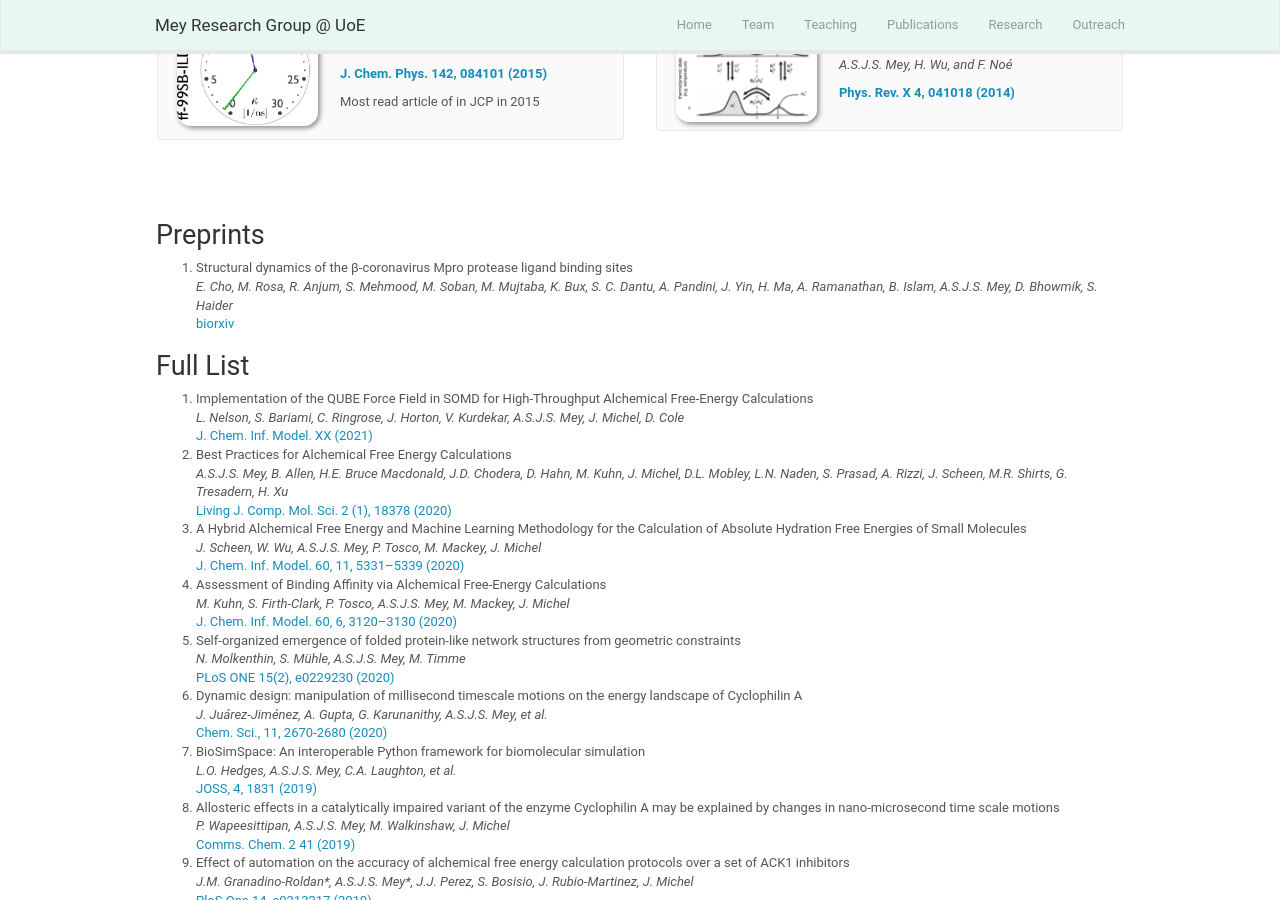
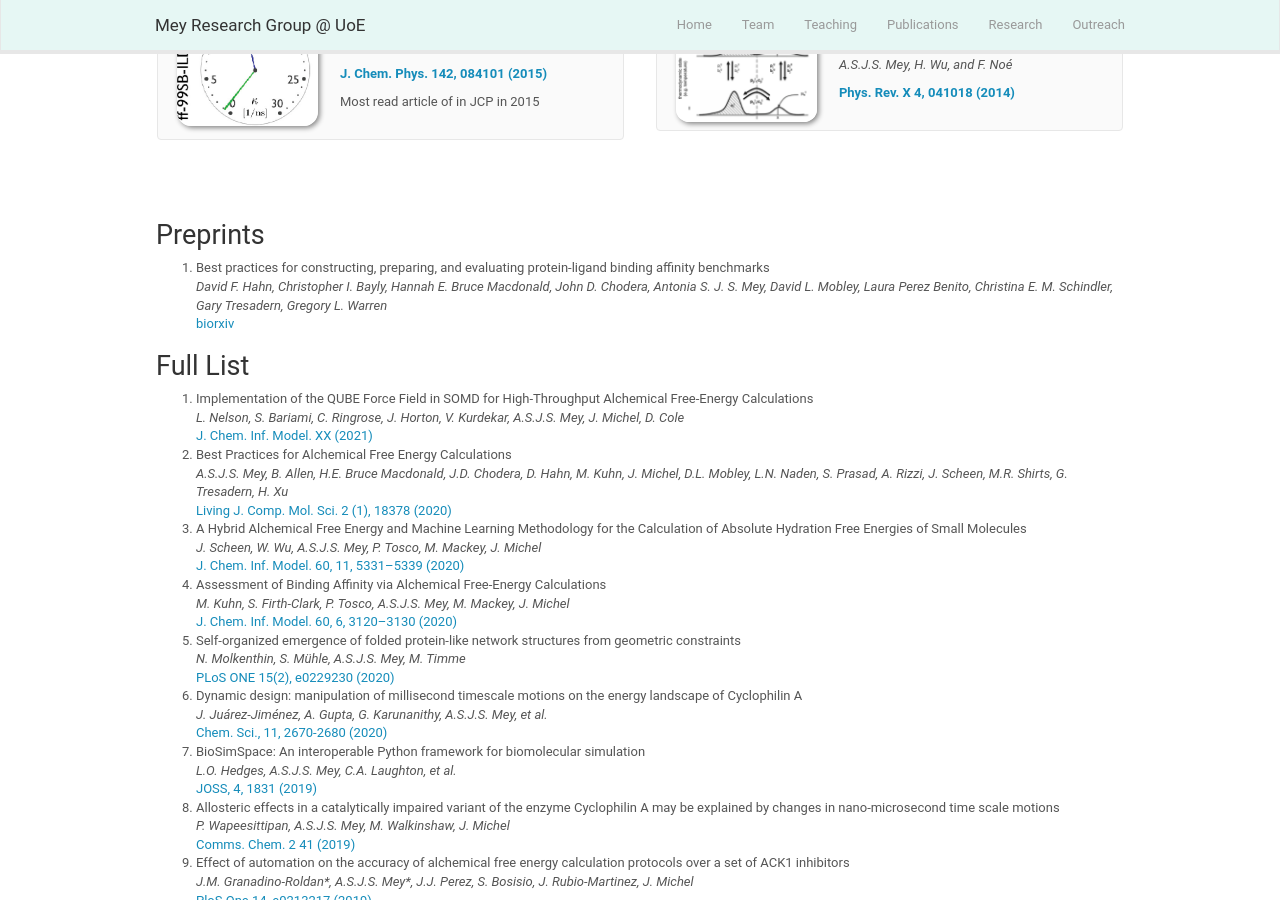
Before and after one commit to mozhu621/intellistream.github.io, a Jekyll site: the page built from _pages/publications.md, in a window 1280 px wide and 900 px high, scrolled down 876 px. Built offline with Jekyll 4.4.1, drawn with Linux system fonts in a browser that asks for light colours; nearby versions of some CDN libraries.

Commit message:
updating publications

```diff
--- a/_data/prelist.yml
+++ b/_data/prelist.yml
@@ -1,7 +1,7 @@
-- title: "Structural dynamics of the β-coronavirus Mpro protease ligand binding sites"
+- title: "Best practices for constructing, preparing, and evaluating protein-ligand binding affinity benchmarks"
   image: xx.png
-  description: Study of binding site stability of different coronavirus main proteases
-  authors:   E. Cho, M. Rosa, R. Anjum, S. Mehmood, M. Soban, M. Mujtaba, K. Bux, S. C. Dantu, A. Pandini, J. Yin, H. Ma, A. Ramanathan, B. Islam, A.S.J.S. Mey, D. Bhowmik, S. Haider
+  description: Benchmark dataset for predicting protein ligand binding affinities
+  authors: David F. Hahn, Christopher I. Bayly, Hannah E. Bruce Macdonald, John D. Chodera, Antonia S. J. S. Mey, David L. Mobley, Laura Perez Benito, Christina E. M. Schindler, Gary Tresadern, Gregory L. Warren
   link:
     url: https://www.biorxiv.org/content/10.1101/2021.03.31.437918v1.abstract
     display: biorxiv
```
